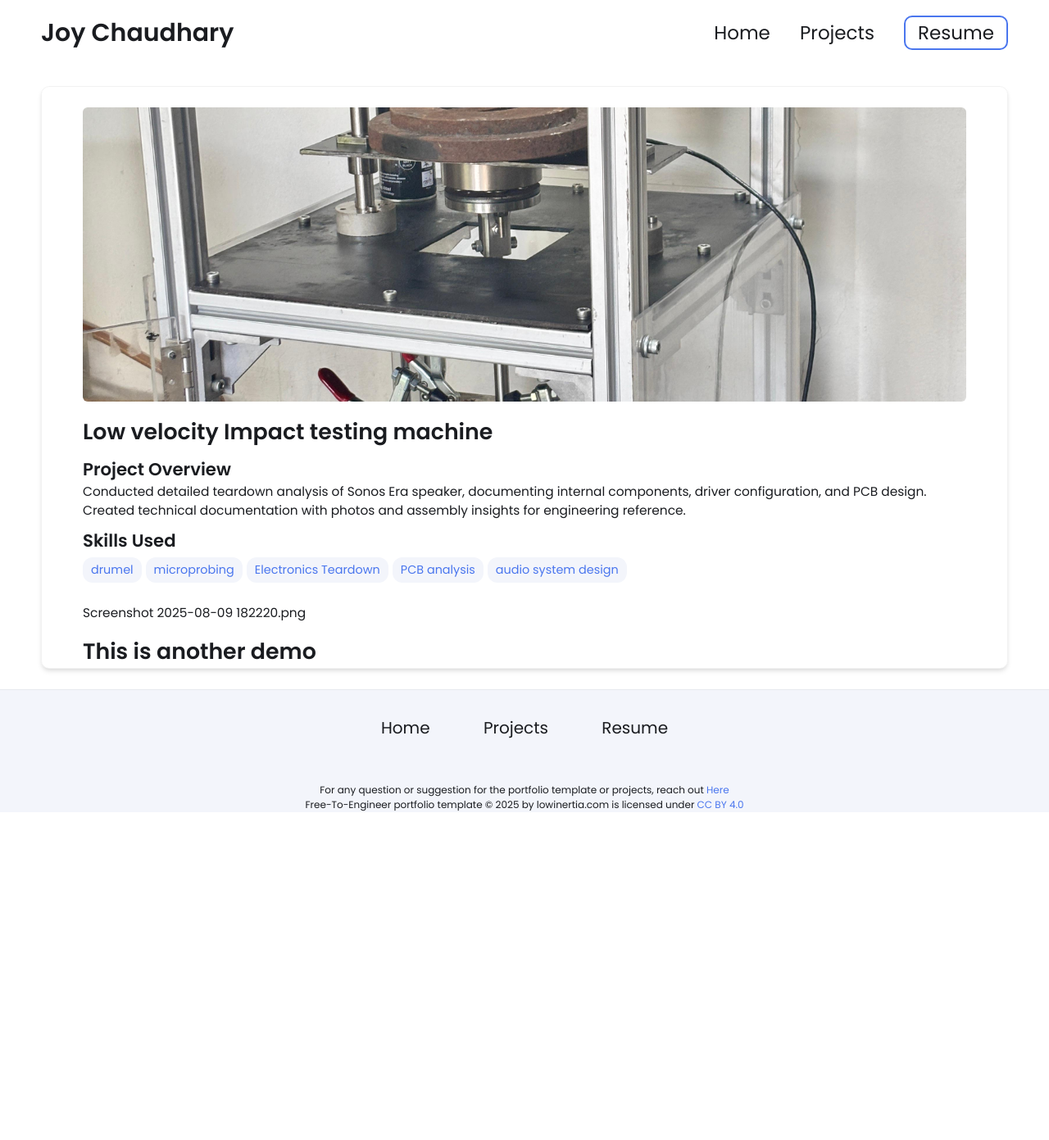
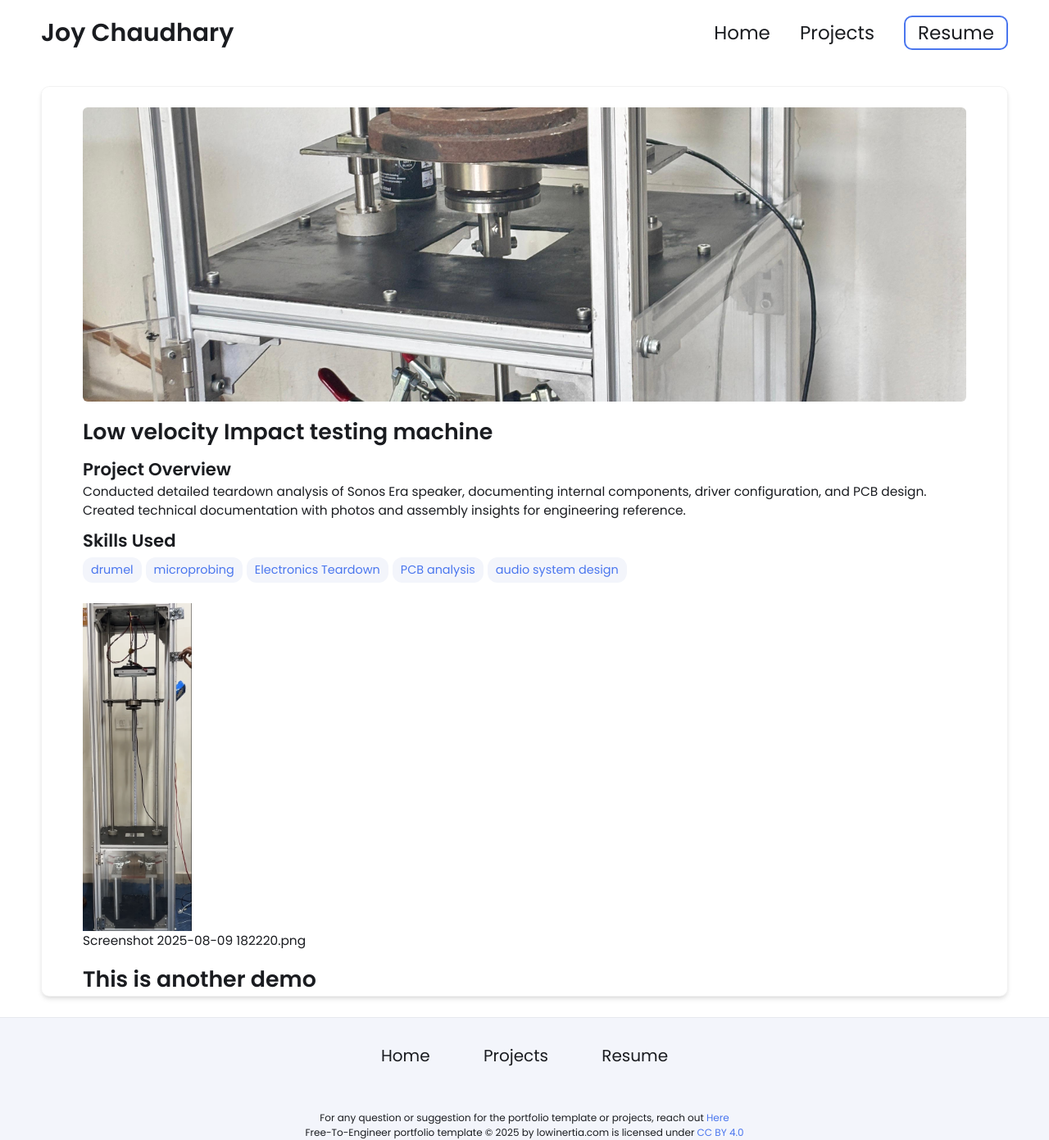
Before and after one commit to JoyChaudhary26/JoyChaudhary26.github.io, a Jekyll site: the page built from _projects/sonos-teardown/index.md, in a window 1280 px wide. Shown: the whole page at 82% size. Built offline with Jekyll 4.4.1, drawn with Linux system fonts in a browser that asks for light colours; before the commit the page ends 991 px from its top, so only the background shows below that.

Commit message:
Update index.md

```diff
--- a/_projects/sonos-teardown/index.md
+++ b/_projects/sonos-teardown/index.md
@@ -11,5 +11,5 @@ skills:
 
 main-image: /WhatsApp Image 2025-06-08 at 12.56.46.jpeg
 ---
-Screenshot 2025-08-09 182220.png
+{% include image-gallery.html images="Screenshot 2025-08-09 182220.png" height="400" %}Screenshot 2025-08-09 182220.png
 # This is another demo
```
